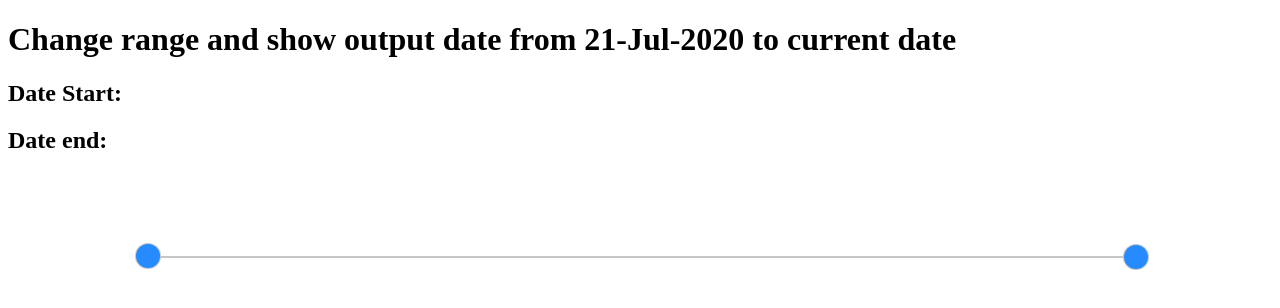
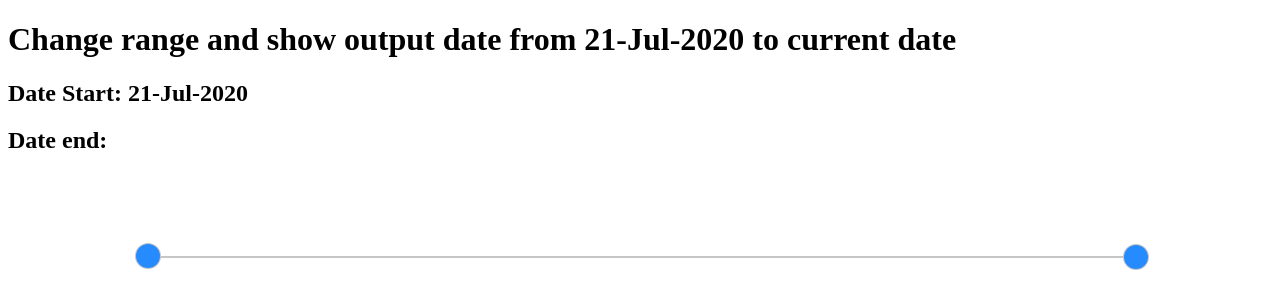
Before and after one commit to sheik-mostafizur/range-to-date-filter, a plain HTML site: page index.html in a window 1280 px wide. Drawn offline with Linux system fonts and the light colour scheme.

Commit message:
add start and end date with preview

```diff
--- a/index.html
+++ b/index.html
@@ -11,7 +11,7 @@
 
 <body>
   <h1>Change range and show output date from 21-Jul-2020 to current date</h1>
-  <h2>Date Start: <span id="date_start_output"></span></h2>
+  <h2>Date Start: <span id="date_start_output">21-Jul-2020</span></h2>
   <h2>Date end: <span id="date_end_output"></span></h2>
 
 
```
Also changed, not shown: range-filter.png (added), 1 other file.
